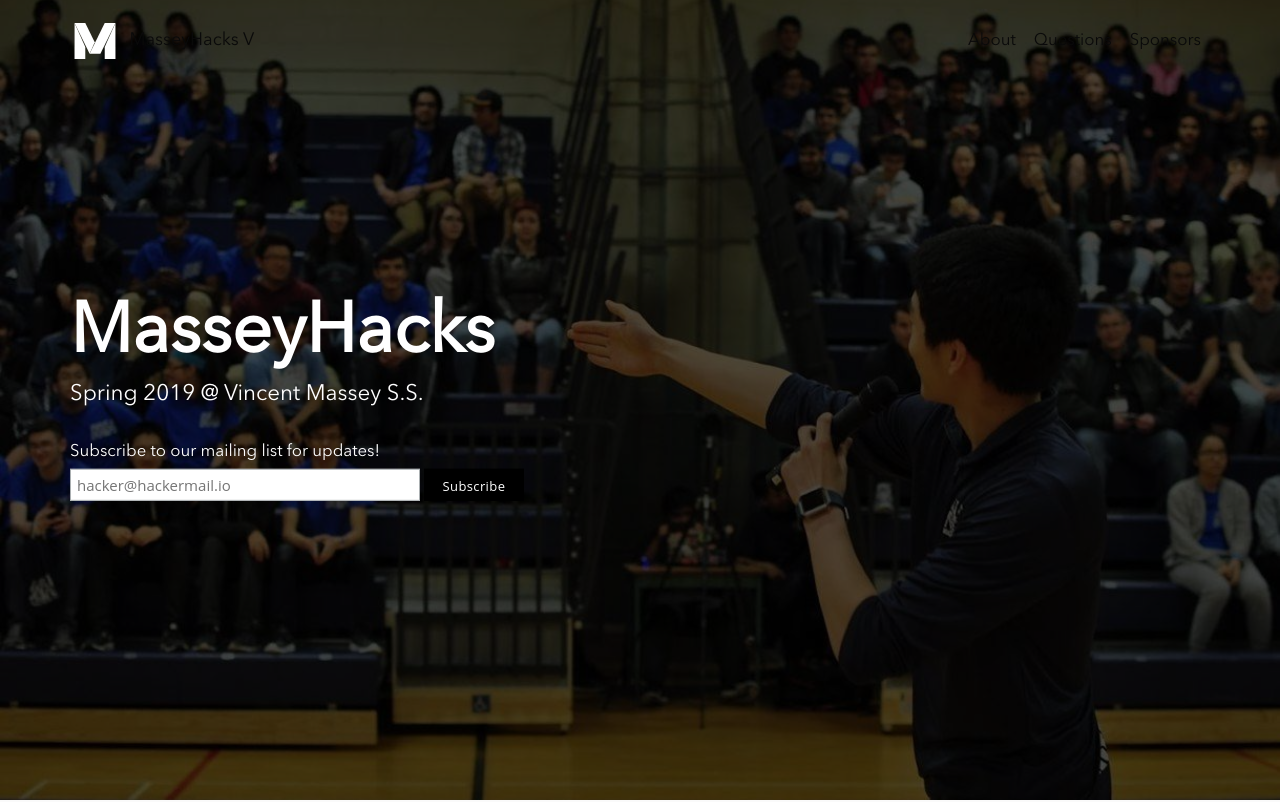
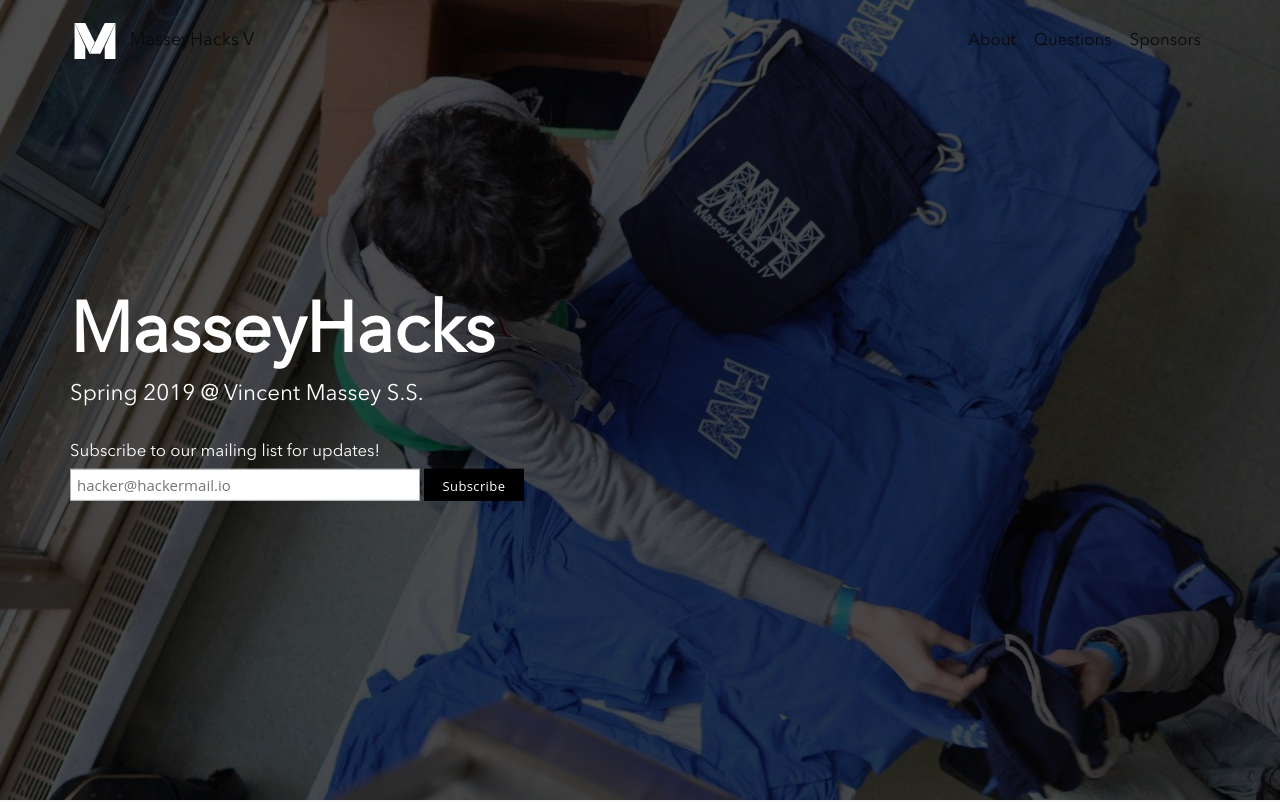
Before and after one commit to MasseyHacks/MasseyHacks-V-Website, a plain HTML site: page index.html in a window 1280 px wide. Shown: the top 802 px of the page. Drawn offline with nearby package versions, Linux system fonts and the light colour scheme; a web font is replaced by a local one.

Commit message:
Static background

```diff
--- a/css/main.css
+++ b/css/main.css
@@ -310,7 +310,7 @@
     padding-top: 0%;
     padding-bottom: 0%;
 
-
+    background-attachment: fixed;
     background-color: black;
     background-position: center;
     background-size: cover;
--- a/index.html
+++ b/index.html
@@ -56,7 +56,7 @@
 <div id="cover" class="wrapper">
 
     <!-- Cover -->
-    <section id="header" class="slide changeable" style="background-color: black; background-image: url(images/slide/2.jpg);">
+    <section id="header" class="slide changeable" style="background-color: black; background-image: url(images/slide/1.jpg);">
 
         <!-- Magically speeds up loading? --> <!--
         <img src="display: none;" src="images/first_frame.png" alt=""> -->
```
